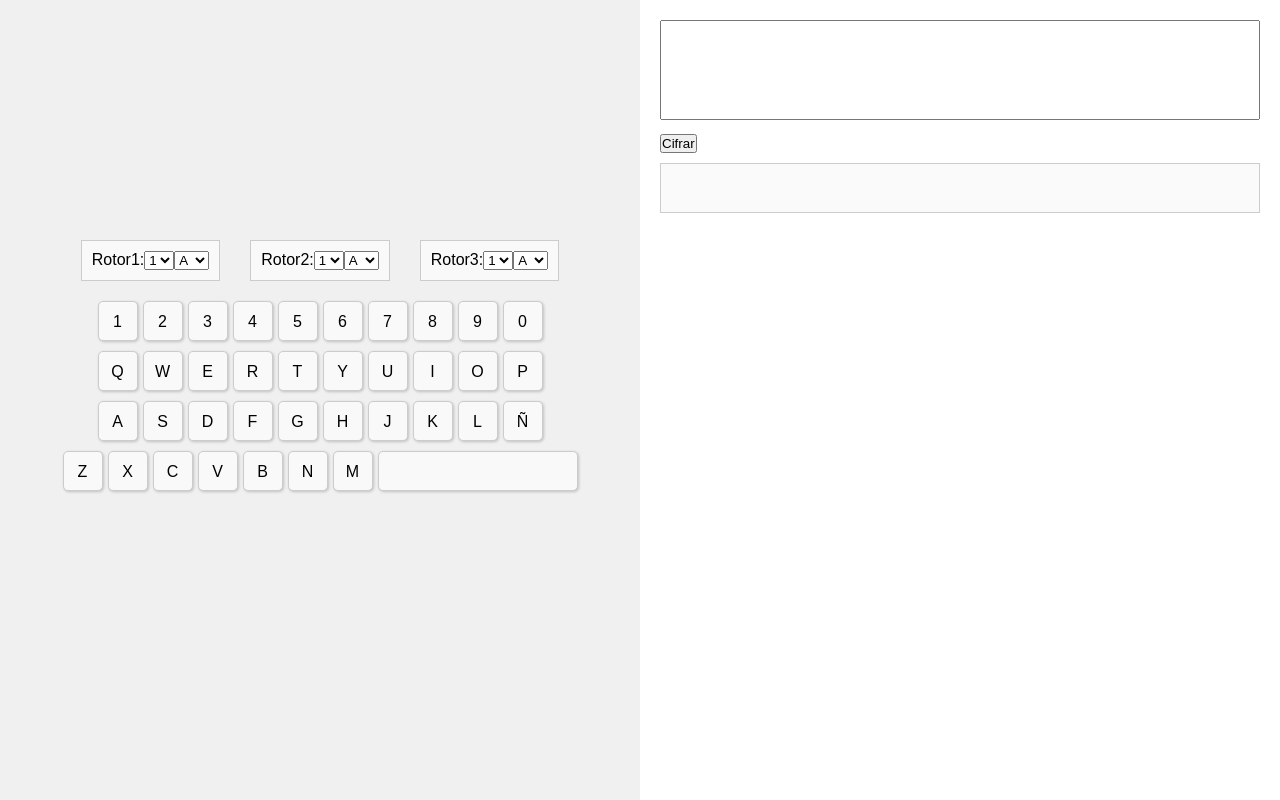
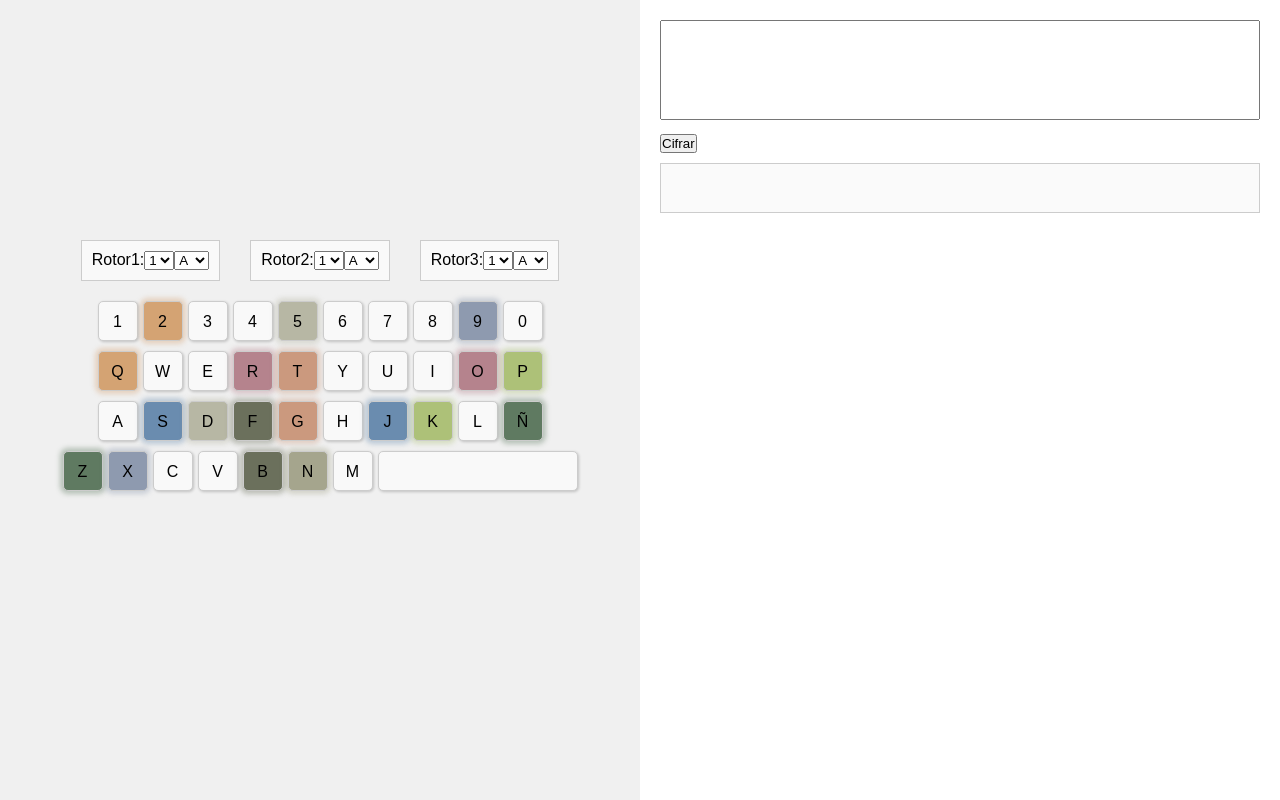
Before and after one commit to gaizka9/maquinaEnigma, a plain HTML site: page index.html in a window 1280 px wide. Drawn offline with Linux system fonts and the light colour scheme.

Commit message:
new css cruzado

```diff
--- a/CSS/style.css
+++ b/CSS/style.css
@@ -92,51 +92,51 @@ textarea {
 
 /* Estilos para cada color de iluminación usando el atributo `data-color` */
 .tecla[data-color="1"] {
-    background-color: #ffcc00; /* Amarillo brillante */
-    box-shadow: 0 0 10px 5px rgba(255, 204, 0, 0.8);
+    background-color: #d4a373; /* Marrón suave */
+    box-shadow: 0 0 5px 3px rgba(212, 163, 115, 0.4);
 }
 
 .tecla[data-color="2"] {
-    background-color: #ff3300; /* Rojo brillante */
-    box-shadow: 0 0 10px 5px rgba(255, 51, 0, 0.8);
+    background-color: #8e9aaf; /* Gris azulado */
+    box-shadow: 0 0 5px 3px rgba(142, 154, 175, 0.4);
 }
 
 .tecla[data-color="3"] {
-    background-color: #33cc33; /* Verde brillante */
-    box-shadow: 0 0 10px 5px rgba(51, 204, 51, 0.8);
+    background-color: #b7b7a4; /* Verde oliva apagado */
+    box-shadow: 0 0 5px 3px rgba(183, 183, 164, 0.4);
 }
 
 .tecla[data-color="4"] {
-    background-color: #0066ff; /* Azul brillante */
-    box-shadow: 0 0 10px 5px rgba(0, 102, 255, 0.8);
+    background-color: #6b705c; /* Verde militar */
+    box-shadow: 0 0 5px 3px rgba(107, 112, 92, 0.4);
 }
 
 .tecla[data-color="5"] {
-    background-color: #ff66cc; /* Rosa brillante */
-    box-shadow: 0 0 10px 5px rgba(255, 102, 204, 0.8);
+    background-color: #cb997e; /* Terracota suave */
+    box-shadow: 0 0 5px 3px rgba(203, 153, 126, 0.4);
 }
 
 .tecla[data-color="6"] {
-    background-color: #ff33cc; /* Fucsia brillante */
-    box-shadow: 0 0 10px 5px rgba(255, 51, 204, 0.8);
+    background-color: #a5a58d; /* Beige grisáceo */
+    box-shadow: 0 0 5px 3px rgba(165, 165, 141, 0.4);
 }
 
 .tecla[data-color="7"] {
-    background-color: #66ff66; /* Verde neón */
-    box-shadow: 0 0 10px 5px rgba(102, 255, 102, 0.8);
+    background-color: #6a8caf; /* Azul pizarra */
+    box-shadow: 0 0 5px 3px rgba(106, 140, 175, 0.4);
 }
 
 .tecla[data-color="8"] {
-    background-color: #00ffcc; /* Cian brillante */
-    box-shadow: 0 0 10px 5px rgba(0, 255, 204, 0.8);
+    background-color: #adc178; /* Verde bosque */
+    box-shadow: 0 0 5px 3px rgba(173, 193, 120, 0.4);
 }
 
 .tecla[data-color="9"] {
-    background-color: #ff99cc; /* Rosa claro brillante */
-    box-shadow: 0 0 10px 5px rgba(255, 153, 204, 0.8);
+    background-color: #b5838d; /* Malva apagado */
+    box-shadow: 0 0 5px 3px rgba(181, 131, 141, 0.4);
 }
 
 .tecla[data-color="10"] {
-    background-color: #cc00ff; /* Violeta brillante */
-    box-shadow: 0 0 10px 5px rgba(204, 0, 255, 0.8);
+    background-color: #5f7a61; /* Verde esmeralda oscuro */
+    box-shadow: 0 0 5px 3px rgba(95, 122, 97, 0.4);
 }
--- a/JS/config.js
+++ b/JS/config.js
@@ -103,4 +103,17 @@ function teclado() {
 
         teclasContainer.appendChild(filaDiv);
     });
+
+    const par1  = ["Q", "9", "D", "B", "T", "2", "S", "P", "O", "Z"];
+    const par2  = ["2", "X", "5", "F", "G", "N", "J", "K", "R", "Ñ"];
+
+    insertCruce(par1);
+    insertCruce(par2);
 }
+
+function insertCruce(par) {
+    for (let i = 0; i < par.length; i++) {
+        const e = document.getElementById('key' + par[i])
+        e.setAttribute('data-color', i+1);
+    }
+}
```
